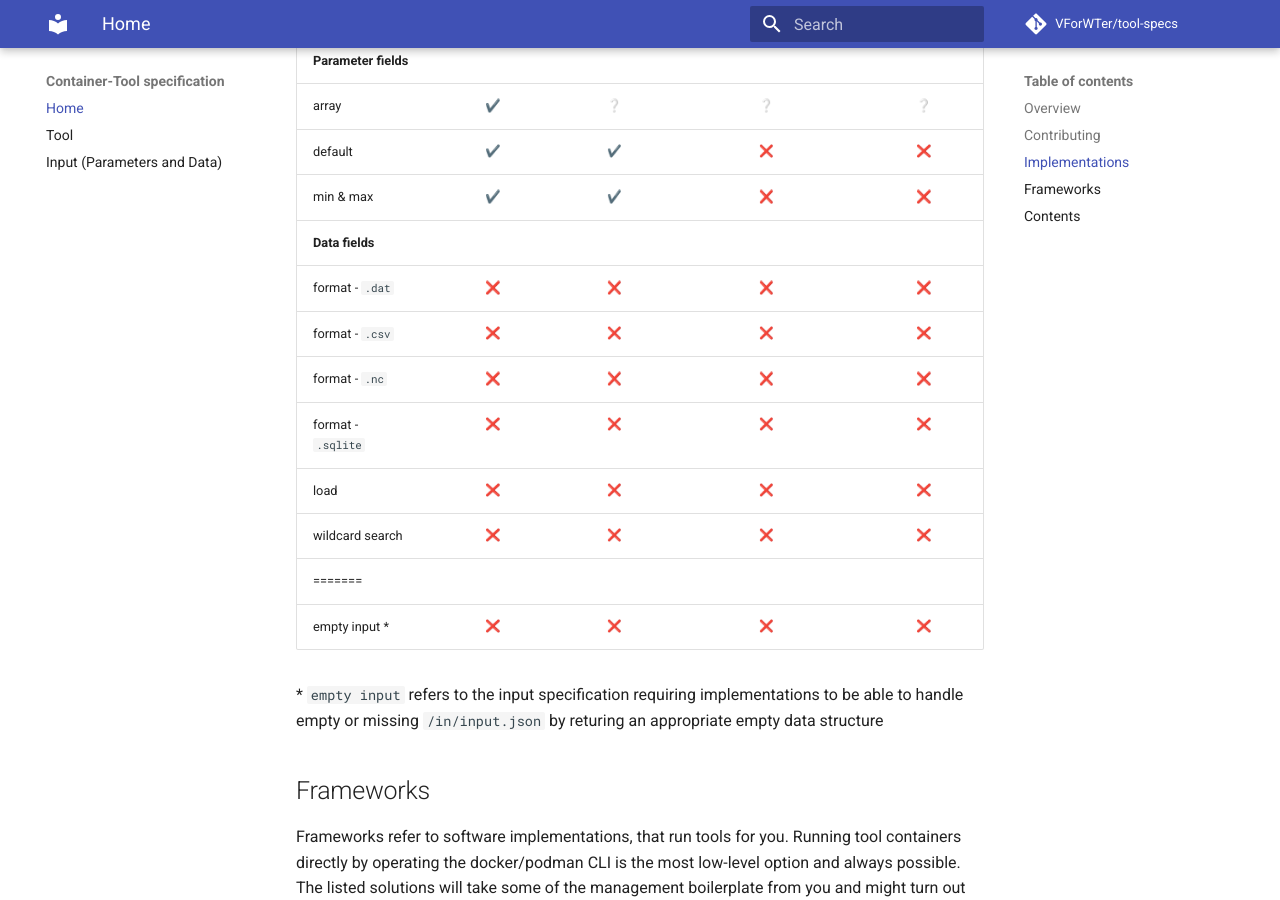
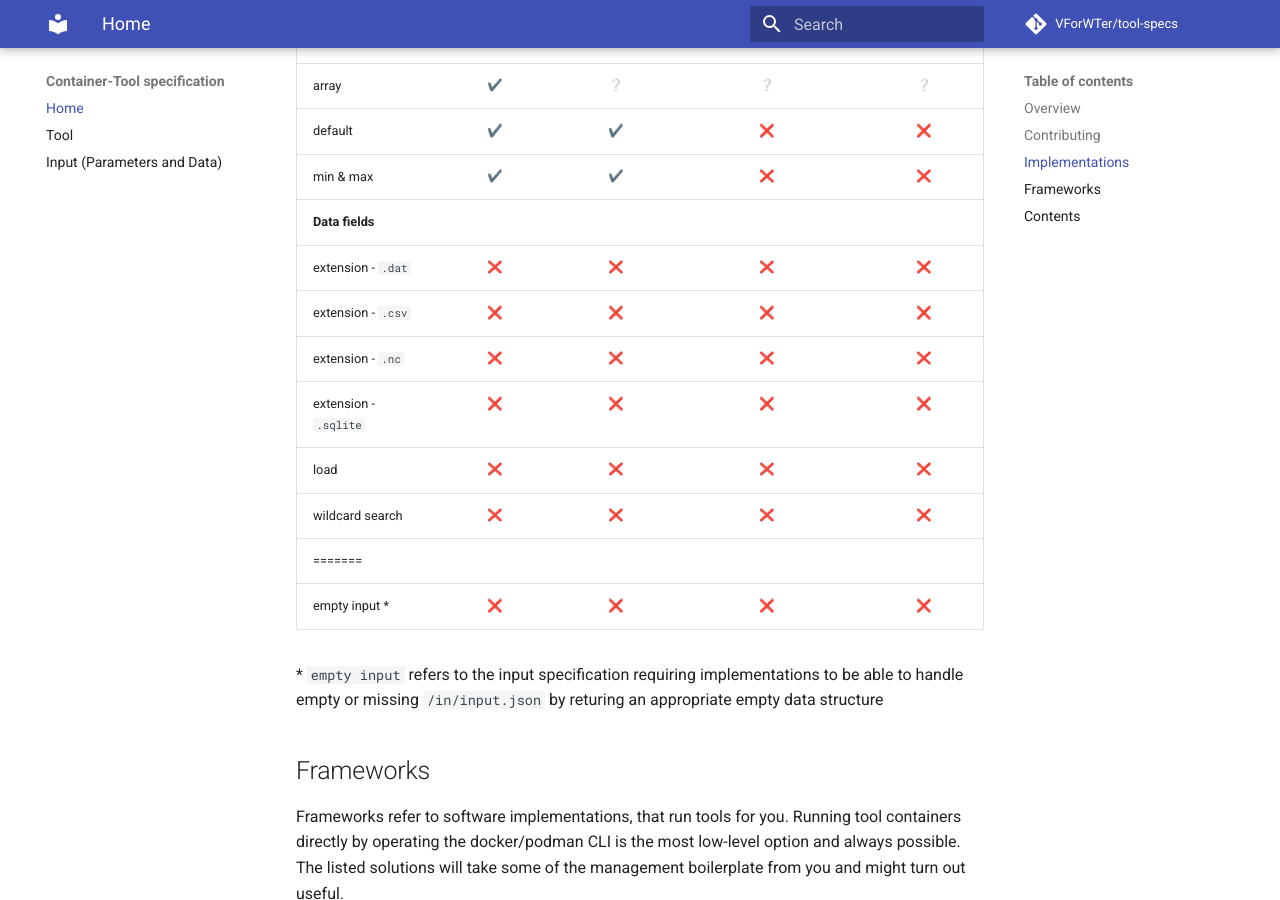
Before and after one commit to VForWaTer/tool-specs, an MkDocs documentation site: the page built from docs/README.md, in a window 1280 px wide and 900 px high, scrolled down 2068 px. Built offline with MkDocs 1.6.1 and Material for MkDocs 9.7.7, drawn with Linux system fonts in a browser that asks for light colours; emoji names are drawn with the system emoji font; comment, search, counter and statistics services are not loaded.

Commit message:
Update README.md

```diff
--- a/docs/README.md
+++ b/docs/README.md
@@ -55,28 +55,28 @@
 tool specification are already covered:
 
 
-|  specification     |  json2args (Python 3.X)  | json2aRgs (R)      |  getParameters.m (Octave / MATLAB)  |  js2args (Node.js). |
-|:-------------------|:------------------------:|:------------------:|:-----------------------------------:|:-------------------:|
+|  specification        |  json2args (Python 3.X)  | json2aRgs (R)      |  getParameters.m (Octave / MATLAB)  |  js2args (Node.js). |
+|:----------------------|:------------------------:|:------------------:|:-----------------------------------:|:-------------------:|
 |    **Parameter Types**                                                                                                        ||
-| string             | :heavy_check_mark:       | :heavy_check_mark: | :heavy_check_mark:                  | :heavy_check_mark:  |
-| integer            | :heavy_check_mark:       | :heavy_check_mark: | :heavy_check_mark:                  | :heavy_check_mark:  |
-| float              | :heavy_check_mark:       | :heavy_check_mark: | :heavy_check_mark:                  | :heavy_check_mark:  |
-| enum               | :heavy_check_mark:       | :heavy_check_mark: | :heavy_check_mark:                  | :heavy_check_mark:  |
-| enum -check values | :heavy_check_mark:       | :heavy_check_mark: | :x:                                 | :x:                 |
-| boolean            | :grey_question:          | :grey_question:    | :grey_question:                     | :grey_question:     |
-| datetime           | :heavy_check_mark:       | :heavy_check_mark: | :x:                                 | :heavy_check_mark:  |
-| asset              | :x:                      | :x:                | :x:                                 | :x:                 |
+| string                | :heavy_check_mark:       | :heavy_check_mark: | :heavy_check_mark:                  | :heavy_check_mark:  |
+| integer               | :heavy_check_mark:       | :heavy_check_mark: | :heavy_check_mark:                  | :heavy_check_mark:  |
+| float                 | :heavy_check_mark:       | :heavy_check_mark: | :heavy_check_mark:                  | :heavy_check_mark:  |
+| enum                  | :heavy_check_mark:       | :heavy_check_mark: | :heavy_check_mark:                  | :heavy_check_mark:  |
+| enum -check values    | :heavy_check_mark:       | :heavy_check_mark: | :x:                                 | :x:                 |
+| boolean               | :grey_question:          | :grey_question:    | :grey_question:                     | :grey_question:     |
+| datetime              | :heavy_check_mark:       | :heavy_check_mark: | :x:                                 | :heavy_check_mark:  |
+| asset                 | :x:                      | :x:                | :x:                                 | :x:                 |
 |    **Parameter fields**                                                                                                       ||
-| array              | :heavy_check_mark:       | :grey_question:    | :grey_question:                     | :grey_question:     |
-| default            | :heavy_check_mark:       | :heavy_check_mark: | :x:                                 | :x:                 |
-| min & max          | :heavy_check_mark:       | :heavy_check_mark: | :x:                                 | :x:                 |
+| array                 | :heavy_check_mark:       | :grey_question:    | :grey_question:                     | :grey_question:     |
+| default               | :heavy_check_mark:       | :heavy_check_mark: | :x:                                 | :x:                 |
+| min & max             | :heavy_check_mark:       | :heavy_check_mark: | :x:                                 | :x:                 |
 |    **Data fields**                                                                                                            ||
-| format - `.dat`    | :x:                      | :x:                | :x:                                 | :x:                 |
-| format - `.csv   ` | :x:                      | :x:                | :x:                                 | :x:                 |
-| format - `.nc`     | :x:                      | :x:                | :x:                                 | :x:                 |
-| format - `.sqlite` | :x:                      | :x:                | :x:                                 | :x:                 |
-| load               | :x:                      | :x:                | :x:                                 | :x:                 |
-| wildcard search    | :x:                      | :x:                | :x:                                 | :x:                 |
+| extension - `.dat`    | :x:                      | :x:                | :x:                                 | :x:                 |
+| extension - `.csv`    | :x:                      | :x:                | :x:                                 | :x:                 |
+| extension - `.nc`     | :x:                      | :x:                | :x:                                 | :x:                 |
+| extension - `.sqlite` | :x:                      | :x:                | :x:                                 | :x:                 |
+| load                  | :x:                      | :x:                | :x:                                 | :x:                 |
+| wildcard search       | :x:                      | :x:                | :x:                                 | :x:                 |
 =======
 | empty input     *  | :x:                      | :x:                | :x:                                 | :x:                 |
 
```
